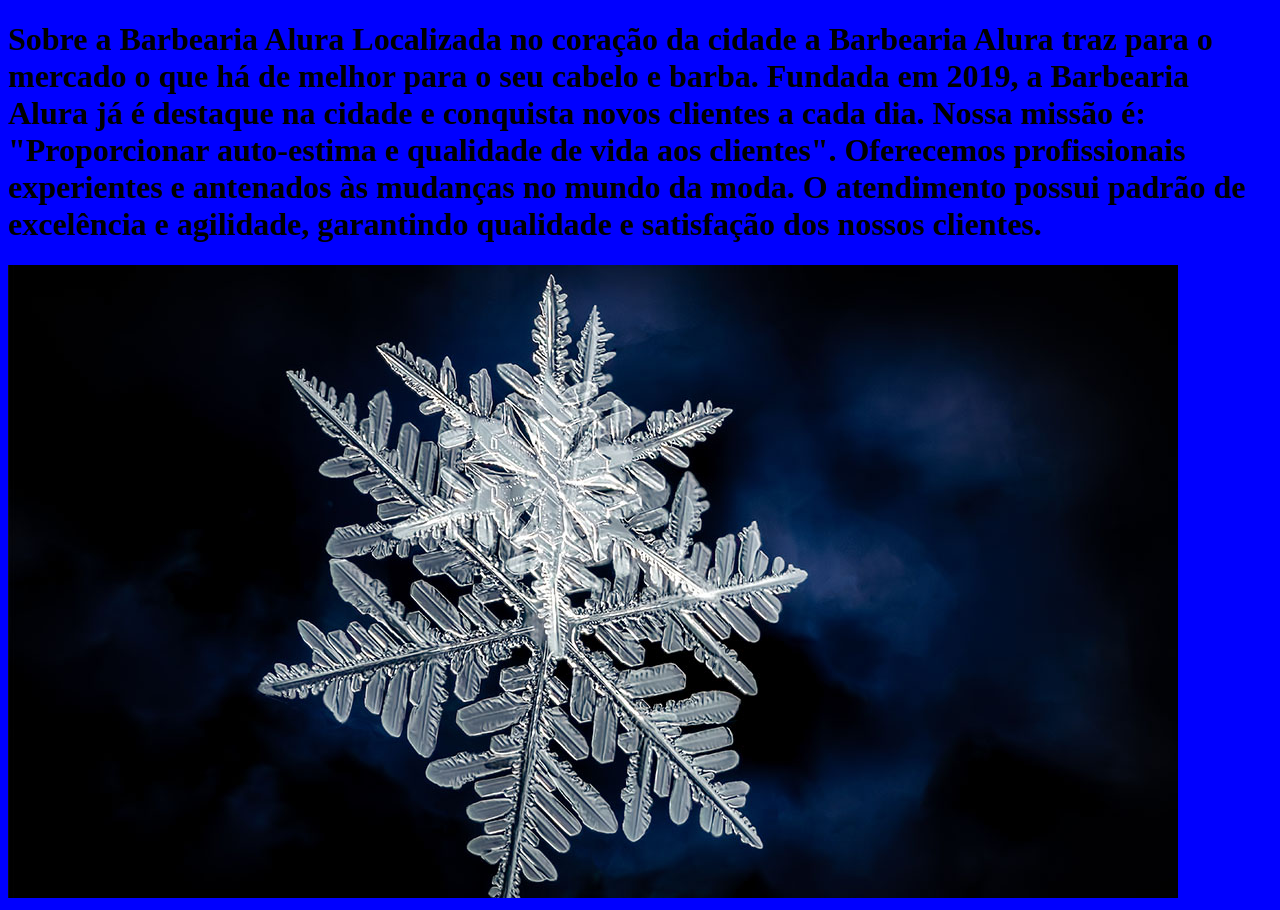
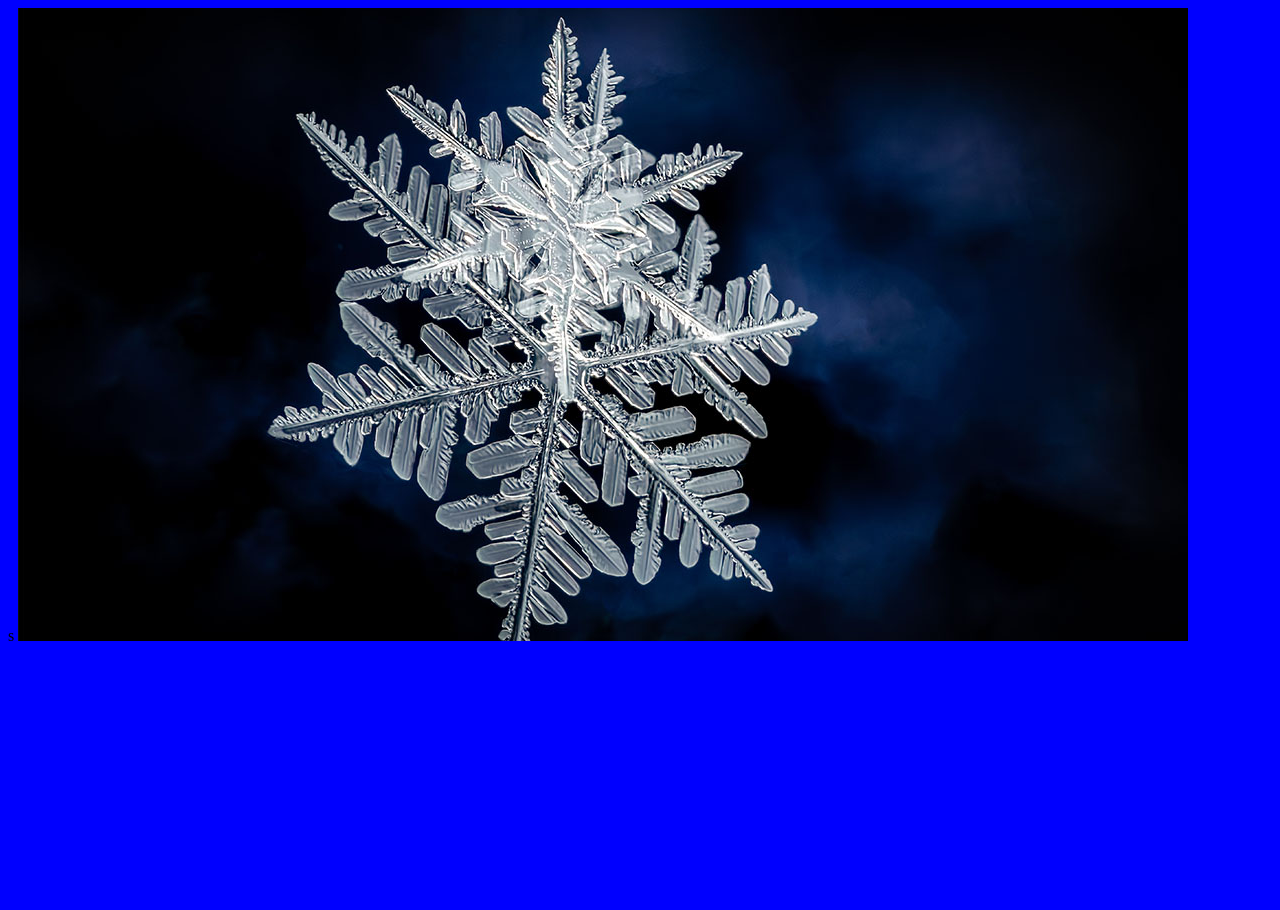
Before and after one commit to evelynvitoria123/crieite, a plain HTML site: page index.html in a window 1280 px wide. After the commit the page ends 800 px from the top, so only its background shows below. Drawn offline with Linux system fonts and the light colour scheme.

Commit message:
Add files via upload

```diff
--- a/index.html
+++ b/index.html
@@ -1,19 +1,15 @@
 <!DOCTYPE html>
-<html lang="en">
 <head>
+
+ <head>
+<title>Document</title>
     <meta charset="UTF-8">
-    <meta name="viewport" content="width=device-width, initial-scale=1.0">
-    <title>Document</title>
+  <meta name="viewport" content="width=device-width, initial-scale=1.0">
+  <link rel="stylesheet" href="style.css">
 </head>
+
 <body>
-<h1>
-    Sobre a Barbearia Alura
-
-    Localizada no coração da cidade a Barbearia Alura traz para o mercado o que há de melhor para o seu cabelo e barba. Fundada em 2019, a Barbearia Alura já é destaque na cidade e conquista novos clientes a cada dia.
-
-    Nossa missão é: "Proporcionar auto-estima e qualidade de vida aos clientes".
-
-    Oferecemos profissionais experientes e antenados às mudanças no mundo da moda. O atendimento possui padrão de excelência e agilidade, garantindo qualidade e satisfação dos nossos clientes.
+   <section class="container principal">s
 
 
 
```
